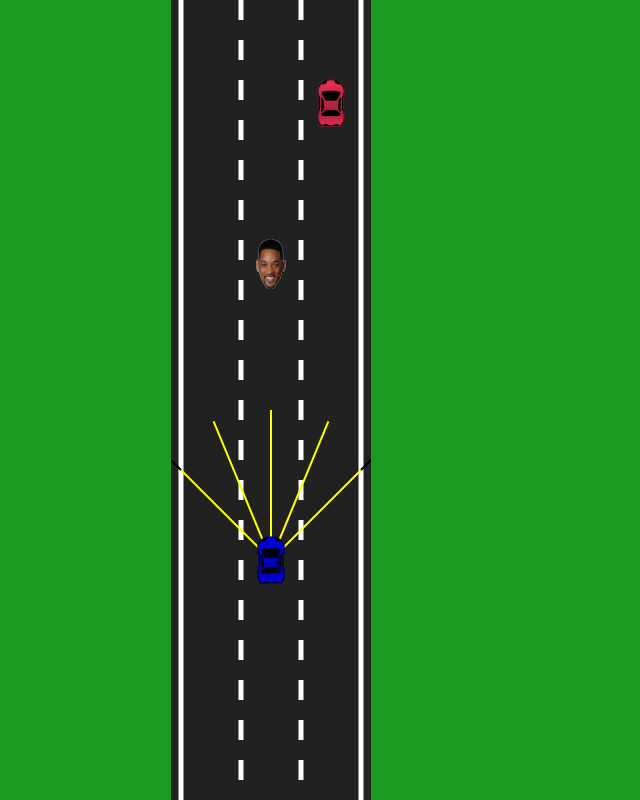
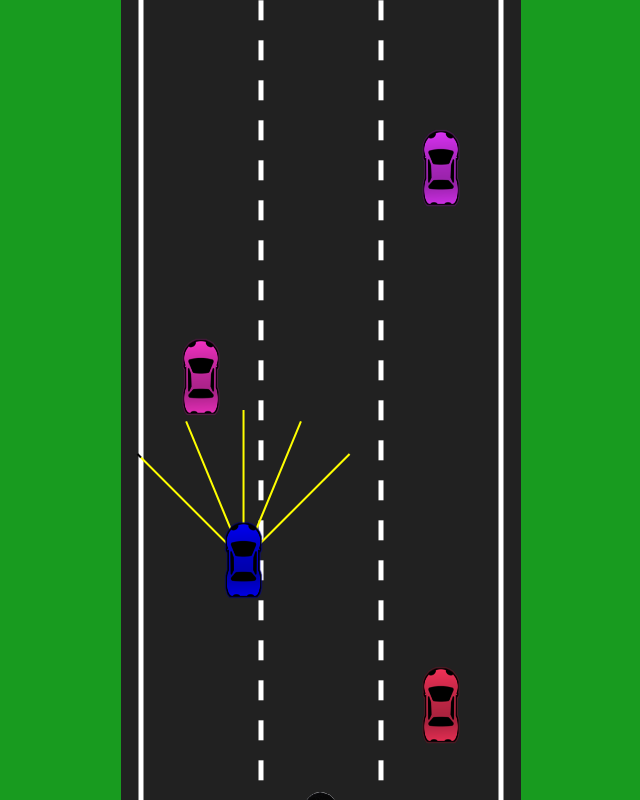
Before and after one commit to Lets-Prosper/lets-prosper.github.io, a plain HTML site: page index.html in a window 1280 px wide. Shown: the whole page, without its empty margins (99-739 px from the left). Drawn offline with Linux system fonts and the light colour scheme.

Commit message:
update files

```diff
--- a/car.js
+++ b/car.js
@@ -1,5 +1,5 @@
 class Car {
-  constructor(x, y, width, height, controlType, maxSpeed = 3, color = "blue") {
+  constructor(x, y, width, height, controlType, maxSpeed = 3.5, color = "blue") {
     this.x = x;
     this.y = y;
     this.width = width;
--- a/index.html
+++ b/index.html
@@ -10,6 +10,7 @@
         <button onclick="discard()">🗑️</button>
     </div>
     <canvas id="networkCanvas"></canvas>
+    <script src="loadStorage.js"></script>
     <script src="visualizer.js"></script>
     <script src="network.js"></script>
     <script src="sensor.js"></script>
--- /dev/null
+++ b/loadStorage.js
@@ -0,0 +1,47 @@
+// Check if the data is already in session storage
+const storageKey = 'bestBrain';
+let neuralNetworkData = localStorage.getItem(storageKey);
+// If not in session storage, set the data and store it
+if (!neuralNetworkData ) {
+  const storageBestBrain = {
+    levels: [
+      {
+        inputs: [0, 0, 0, 0, 0],
+        outputs: [0, 0, 0, 0, 0, 1],
+        biases: [0.37234358640238296, 0.2157313634692435, 0.6727883537826966, 0.8976771229928828, 0.11618558517423105, -0.014742610841806503],
+        weights: [
+          [0.47793606917360165, 0.5527336108994816, -0.22791550191533316, 0.36088896763109224, -0.15933831830402045, -0.6597728895440542],
+          [-0.7154857176480456, 0.618315160982283, 0.1756974432616989, -0.26847195161403237, 0.30213533104617074, -0.9756653382648817],
+          [0.9653631133275735, -0.30369028293102307, 0.05836061182215202, 0.9208527016676031, 0.5772194222252836, -0.8294777479627364],
+          [-0.5846560214688892, 0.8732852481682358, 0.901596584858841, -0.7102345882765659, 0.3765512465113807, 0.9632400110672967],
+          [-0.1964838079871103, -0.5727160767287529, 0.8025554929141712, 0.4369283690109964, -0.4865813098113705, 0.7461319359564911]
+        ]
+      },
+      {
+        inputs: [0, 0, 0, 0, 0, 1],
+        outputs: [1, 1, 0, 0],
+        biases: [0.4272929519755042, 0.28594594971418186, -0.5606243218459497, 0.17046929286573764],
+        weights: [
+          [0.653496298380523, -0.2945711687715793, 0.9781256810448102, 0.45543101169287636],
+          [-0.42079423613948075, -0.22228894765232887, -0.5375022714857804, 0.9975330001331613],
+          [-0.24573668456343523, 0.5216966549710547, 0.1526804433892508, -0.16674465323091914],
+          [0.618304541363428, 0.6871803872975595, 0.6382662741367149, 0.8850338375777018],
+          [-0.1005965882003097, 0.10288120758230512, -0.7261662807138092, 0.18401032096239733],
+          [0.924734177870834, 0.808763867555927, -0.8698792443614232, -0.6272991070634766]
+        ]
+      }
+    ]
+  };
+
+  console.log("hey")
+  // Convert the data to a JSON string
+  neuralNetworkData = JSON.stringify(storageBestBrain);
+  // Store the data in session storage
+  localStorage.setItem(storageKey, neuralNetworkData);
+}
+
+// Parse the data back to an object
+neuralNetworkData = JSON.parse(neuralNetworkData);
+
+// Now, neuralNetworkData contains the data either loaded from session storage or the newly set data
+console.log(neuralNetworkData);
--- a/main.js
+++ b/main.js
@@ -2,6 +2,9 @@ const MOD = 700;
 let idx = -1;
 let row_data = [];
 let traffic = [];
+
+const CAR_WIDTH = 40;
+const CAR_HEIGHT = 80;
 
 fetch('development_data.json')
 .then(response => response.json())
@@ -13,8 +16,10 @@ fetch('development_data.json')
   console.error('Error:', error);
 });
 
+
+
 const carCanvas = document.getElementById("carCanvas");
-carCanvas.width = 200;
+carCanvas.width = 400;
 const networkCanvas = document.getElementById("networkCanvas");
 networkCanvas.width = 300;
 
@@ -30,7 +35,7 @@ if (localStorage.getItem("bestBrain")) {
   for (let i = 0; i < cars.length; i++) {
     cars[i].brain = JSON.parse(localStorage.getItem("bestBrain"));
     if (i != 0) {
-      NeuralNetwork.mutate(cars[i].brain, 0.05);
+      NeuralNetwork.mutate(cars[i].brain, 0.1);
     }
   }
 }
@@ -49,10 +54,10 @@ function getLaneConverter(lane) {
 function getTraffic(state) {
   traffic = [];
   traffic.push(
-    new Car(road.getLaneCenter(0), -(Math.abs(state.FirstObjectDistance_Y % MOD)), 30, 50, "DUMMY", 3, getRandomColor()),
-    new Car(road.getLaneCenter(1), -(Math.abs(state.SecondObjectDistance_Y % MOD)), 30, 50, "PERSON", 2, "white"),
-    new Car(road.getLaneCenter(2), -(Math.abs(state.ThirdObjectDistance_Y % MOD)), 30, 50, "DUMMY", 2, getRandomColor()),
-    new Car(road.getLaneCenter(2), -(Math.abs(state.FourthObjectDistance_Y % MOD)), 30, 50, "DUMMY", 2, getRandomColor()),
+    new Car(road.getLaneCenter(0), -(Math.abs(state.FirstObjectDistance_Y % MOD)), CAR_WIDTH, CAR_HEIGHT, "DUMMY", 3, getRandomColor()),
+    new Car(road.getLaneCenter(1), -(Math.abs(state.SecondObjectDistance_Y % MOD)), CAR_WIDTH, 70, "PERSON", 2, "white"),
+    new Car(road.getLaneCenter(2), -(Math.abs(state.ThirdObjectDistance_Y % MOD)), CAR_WIDTH, CAR_HEIGHT, "DUMMY", 2, getRandomColor()),
+    new Car(road.getLaneCenter(2), -(Math.abs(state.FourthObjectDistance_Y % MOD)), CAR_WIDTH, CAR_HEIGHT, "DUMMY", 2, getRandomColor()),
   )
   return traffic;
 }
@@ -80,7 +85,7 @@ function discard() {
 function generateCars(N) {
   const cars = [];
   for (let i = 1; i <= N; i++) {
-    cars.push(new Car(road.getLaneCenter(1), -200, 30, 50, "AI"));
+    cars.push(new Car(road.getLaneCenter(1), 200, 40, 80, "AI"));
   }
   return cars;
 }
@@ -94,7 +99,8 @@ function processData(row_data) {
 
 function animate(time) {
   if (idx == -1) {
-    idx = 40; //+(prompt("Enter the state number"));
+    // idx = 40;
+    idx = 1;
     const current_state = row_data[idx];
     traffic = getTraffic(current_state);
     console.log(traffic);
--- a/sensor.js
+++ b/sensor.js
@@ -2,7 +2,7 @@ class Sensor{
     constructor(car){
         this.car=car;
         this.rayCount=5;
-        this.rayLength=150;
+        this.rayLength= 150;
         this.raySpread=Math.PI/2;
 
         this.rays=[];
--- a/style.css
+++ b/style.css
@@ -6,11 +6,13 @@ body{
     justify-content:space-around;
     align-items:center;
 }
+
 #verticalButtons{
     display:flex;
     flex-direction:column;
     justify-content:center;
 }
+
 button{
     display: none;
     border: none;
@@ -22,6 +24,7 @@ button{
 button:hover{
     background:blue;
 }
+
 #networkCanvas{
     display: none;
     background:black;
```
Also changed, not shown: 1 other file.
